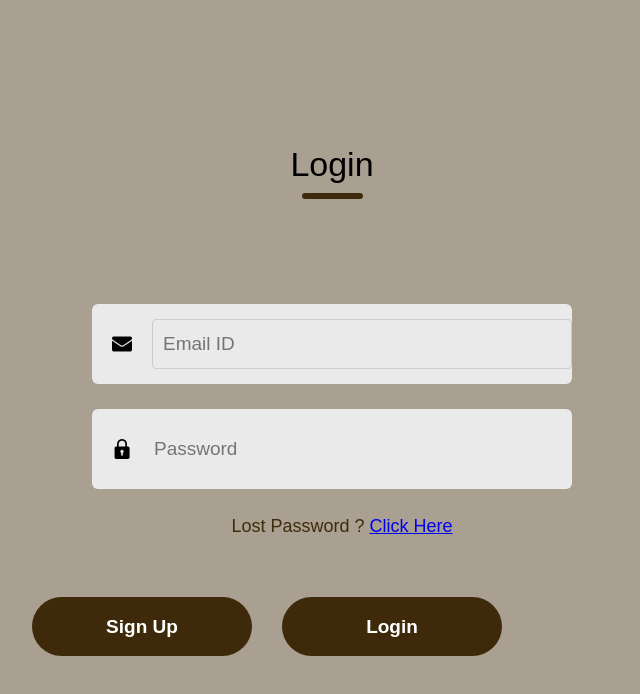
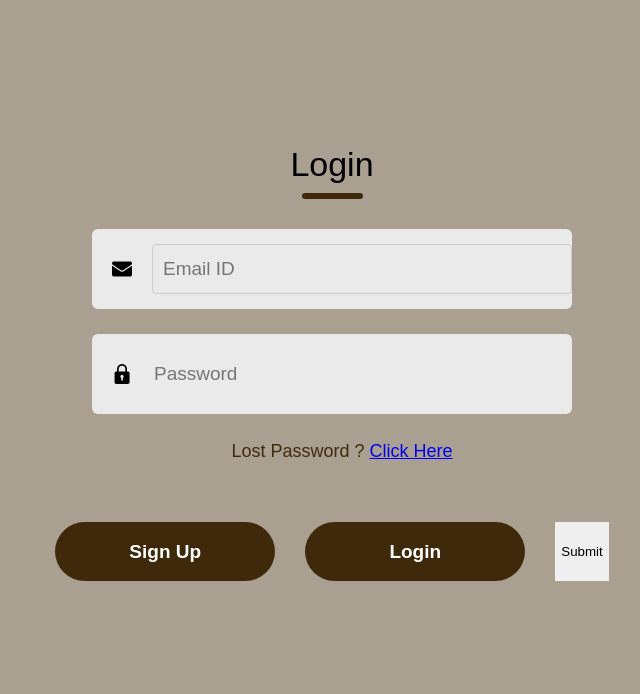
Before and after one commit to djihanem/GLP, a React (Create React App) app in the folder frontend/: page /LogInSignUpAvocat in a window 1280 px wide. Shown: the top 694 px of the page, without its empty margins (308-948 px from the left). Built offline with nearby package versions, Linux system fonts and the light colour scheme; a web font is replaced by a local one.

Commit message:
Testing to resolve signup link

```diff
--- a/frontend/src/component/avocat/LogInSignUpAvocat.jsx
+++ b/frontend/src/component/avocat/LogInSignUpAvocat.jsx
@@ -6,8 +6,7 @@ import password_icon from '../pic/password.png';
 import number_icon from '../pic/number.png';
 
 const LogInSignUpAvocat = () => {
-
-  const [action,setAction]=useState("Login")
+  const [action, setAction] = useState('Login');
   const [formData, setFormData] = useState({
     firstName: '',
     secondName: '',
@@ -15,106 +14,85 @@ const LogInSignUpAvocat = () => {
     email: '',
     password: '',
   });
-  const [loginFormData, setLoginFormData] = useState({
-    email: '',
-    password: '',
-  })
 
   const handleChange = (e) => {
-    setFormData({ ...formData, [e.target.name]: e.target.value });
-    setLoginFormData({ ...loginFormData, [e.target.name]: e.target.value });
-  }
+    const { name, value } = e.target;
+    setFormData({ ...formData, [name]: value });
+  };
 
-  const handleSubmit1 = async (e) => {
-    e.preventDefault()
+  const handleSubmit = async (e) => {
+    e.preventDefault();
     try {
-      const response = await signUpUser(formData)
-      console.log(response)
+      if (action === 'Login') {
+        const response = await axios.post('http://127.0.0.1:8000/api/login/', {
+          email: formData.email,
+          password: formData.password,
+        });
+        console.log('Logged in:', response.data);
+      } else {
+        const response = await axios.post('http://127.0.0.1:8000/api/signup/', formData);
+        console.log('Signed up:', response.data);
+      }
     } catch (error) {
-      console.error('Error signing up:', error)
+      console.error('Error:', error);
     }
-  }
-
-  const signUpUser = async (formData) => {
-    try {
-      const response = await axios.post('http://127.0.0.1:8000/api/signup/', formData)
-      return response.data
-    } catch (error) {
-      throw new Error('Failed to sign up')
-    }
-  }
-
-  const handleSubmit2 = async (e) => {
-    e.preventDefault()
-    try {
-      const response = await loginUser(formData)
-      console.log(response)
-    } catch (error) {
-      console.error('Error logging in:', error)
-    }
-  }
-
-  const loginUser = async (formData) => {
-    try {
-      const response = await axios.post('http://127.0.0.1:8000/api/login/', formData)
-      return response.data
-    } catch (error) {
-      throw new Error('Failed to login')
-    }
-  }
+  };
 
   return (
     <div className='container'>
-        <div className="header">
-         <div className="text">{action}</div>
-         <div className="underline"></div>
-       </div>
+      <div className='header'>
+        <div className='text'>{action}</div>
+        <div className='underline'></div>
+      </div>
 
-       <form onSubmit={action === "Login" ? handleSubmit2 : handleSubmit1}>
-       <div className="inputs">
-          {action==="Login"?<div></div>:<div className="input">
-              <input type="text" name = 'firstName' placeholder='First Name' onChange={handleChange} />
-            </div>
-            }
-            {action==="Login"?<div></div>:<div className="input">
-              <input type="text" name = 'secondName' placeholder='Second Name' onChange={handleChange} />
+      <div className='inputs'>
+        {action !== 'Login' && (
+          <>
+            <div className='input'>
+              <input type='text' name='firstName' placeholder='First Name' onChange={handleChange} />
             </div>
 
-            }
-            {action==="Login"?<div></div>:<div className="input">
-             <img src={number_icon} alt="" />
-              <input type="text"  name = 'phoneNumber' placeholder='phone number' onChange={handleChange}/>
-
-            </div>
-            }
-
-
-
-            <div className="input">
-             <img src={email_icon} alt="" />
-              <input type="email" name = 'email' placeholder='Email ID' onChange={handleChange} />
+            <div className='input'>
+              <input type='text' name='secondName' placeholder='Second Name' onChange={handleChange} />
             </div>
 
+            <div className='input'>
+              <img src={number_icon} alt='' />
+              <input type='text' name='phoneNumber' placeholder='phone number' onChange={handleChange} />
+            </div>
+          </>
+        )}
 
+        <div className='input'>
+          <img src={email_icon} alt='' />
+          <input type='email' name='email' placeholder='Email ID' onChange={handleChange} />
+        </div>
 
-            <div className="input">
-              <img src={password_icon} alt="" />
-             <input type="password" name = 'password' placeholder='Password' onChange={handleChange} />
-           </div>
-          </div>
-          {action==="Sign Up"? <div></div>: <div className="forgot-password">Lost Password ? <span><a href="#">Click Here</a></span></div>   }
+        <div className='input'>
+          <img src={password_icon} alt='' />
+          <input type='password' name='password' placeholder='Password' onChange={handleChange} />
+        </div>
+      </div>
 
-          <div className="submit-container">
-            <button type = 'submit' className={action==="Login"?"submit gray":"submit"} onClick={()=>{setAction("Sign Up")}}>Sign Up</button>
-            <button type = 'submit' className={action==="Sign Up"?"submit gray":"submit"} onClick={()=>{setAction("Login")}}>Login</button>
-          </div>
-       </form>
+      {action === 'Sign Up' ? (
+        <div></div>
+      ) : (
+        <div className='forgot-password'>
+          Lost Password ? <span><a href='#'>Click Here</a></span>
+        </div>
+      )}
 
+      <div className='submit-container'>
+        <div className={action === 'Login' ? 'submit gray' : 'submit'} onClick={() => setAction('Sign Up')}>
+          Sign Up
+        </div>
+        <div className={action === 'Sign Up' ? 'submit gray' : 'submit'} onClick={() => setAction('Login')}>
+          Login
+        </div>
+        <button type='submit' onClick={handleSubmit}>Submit</button>
+      </div>
+    </div>
+  );
+};
 
-
-    </div>
-
-  )
-}
-
-export default LogInSignUpAvocat
+export default LogInSignUpAvocat;
```
Also changed, not shown: 2 other files (tests, documents, lock files or other folders).
